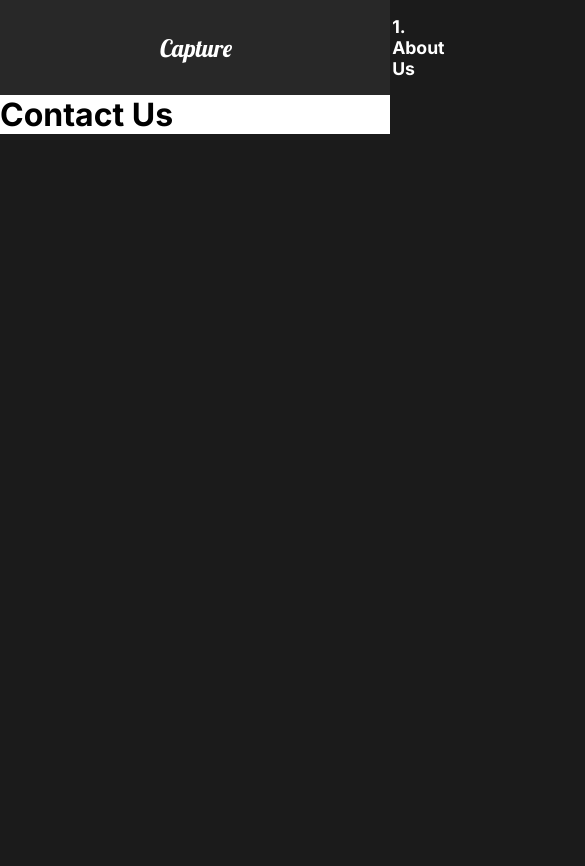
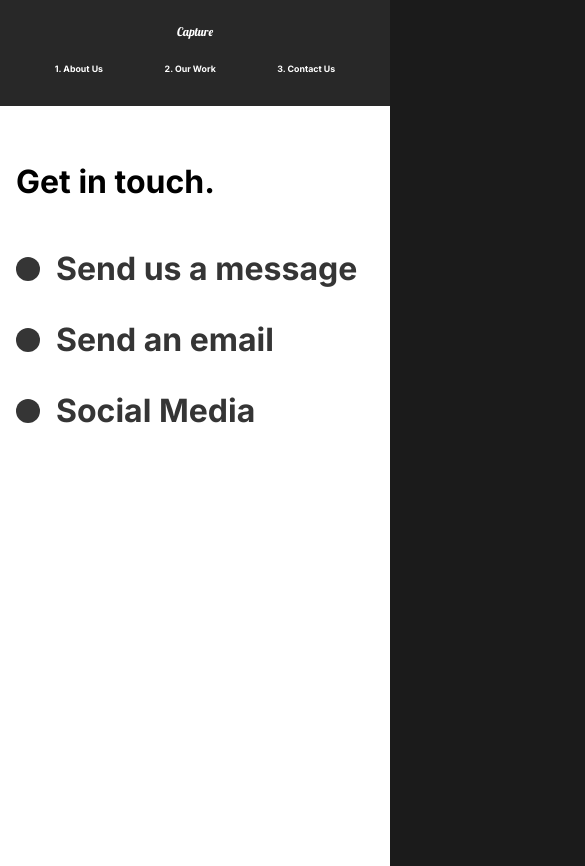
Before and after one commit to marcomondelli/react-website-portfolio, a React (Create React App) app: page /contact in a window 390 px wide. Shown: the top 866 px of the page, 585 px wide, since content can reach past the window. Before the commit the page ends 844 px from the top, so only its background shows below. Built offline with nearby package versions, Linux system fonts and the light colour scheme.

Commit message:
12. Mobile friendly

```diff
--- a/src/App.js
+++ b/src/App.js
@@ -11,6 +11,7 @@
 import { Route, Routes, useLocation } from "react-router-dom";
 //Animations
 import { AnimatePresence } from "framer-motion";
+
 
 function App() {
   const location = useLocation();
--- a/src/components/GlobalStyle.js
+++ b/src/components/GlobalStyle.js
@@ -6,9 +6,19 @@
     padding: 0;
     box-sizing: border-box;
 }
+html{
+    @media (max-width: 1700px){
+        font-size: 75%;
+    }
+    @media (max-width: 1300px){
+        font-size: 50%;
+    }
+
+}
 body{
     background: #1b1b1b;
     font-family: 'Inter', sans-serif;
+    overflow-x: hidden;
 }
 button{
     font-weight: bold;
--- a/src/components/Nav.js
+++ b/src/components/Nav.js
@@ -31,6 +31,9 @@
     align-items: center;
     padding: 1rem 10rem;
     background: #282828;
+    position: sticky;
+    top: 0;
+    z-index: 10;
     .link{
         color: white;
         text-decoration: none;
@@ -50,6 +53,22 @@
         padding-left: 10rem;
         position: relative;
     }
+    @media (max-width: 1300px){
+        flex-direction: column;
+        padding: 2rem 1rem;
+        #logo{
+            display: inline-block;
+            margin: 1rem;
+        }
+        ul{
+            padding: 2rem;
+            justify-content: space-around;
+            width: 100%;
+        }
+        li{
+            padding: 0;
+        }
+    }
 `;
 
 export default Nav;
--- /dev/null
+++ b/src/components/ScrollTop.js
@@ -0,0 +1,15 @@
+import { useEffect } from "react";
+import { useLocation } from "react-router-dom";
+
+const ScrollTop = () => {
+    const { pathname } = useLocation();
+    useEffect(() => {
+        window.scroll({
+            top: 0,
+            left: 0,
+        });
+    }, [pathname]);
+    return null;
+};
+
+export default ScrollTop;
--- a/src/components/ServicesSection.js
+++ b/src/components/ServicesSection.js
@@ -67,10 +67,20 @@
     width: 70%;
     padding: 2rem 0rem 4rem 0rem;
   }
+  @media (max-width: 1300px) {
+    display: block;
+    text-align: left;
+    p {
+      width: 100%;
+    }
+  }
 `;
 const Cards = styled.div`
   display: flex;
   flex-wrap: wrap;
+  @media (max-width: 1300px) {
+    justify-content: center;
+  }
 `;
 const Card = styled.div`
   flex-basis: 20rem;
--- a/src/components/useScroll.js
+++ b/src/components/useScroll.js
@@ -4,7 +4,7 @@
 
 export const useScroll = () => {
   const controls = useAnimationControls();
-  const [element, inView] = useInView({ threshold: 0.5 });
+  const [element, inView] = useInView({ threshold: 0.3 });
     useEffect(() => {
         if (inView) {
             controls.start("show");
--- a/src/pages/AboutUS.js
+++ b/src/pages/AboutUS.js
@@ -6,6 +6,7 @@
 //Animations
 import { motion } from "framer-motion";
 import { pageAnimation } from "../components/animation";
+import ScrollTop from "../components/ScrollTop";
 
 const AboutUS = () => {
   return (
@@ -18,6 +19,7 @@
       <AboutSection />
       <ServicesSection />
       <FaqSection />
+      <ScrollTop />
     </motion.div>
   );
 };
--- a/src/pages/ContactUs.js
+++ b/src/pages/ContactUs.js
@@ -1,20 +1,84 @@
 import React from "react";
 //Animations
 import { motion } from "framer-motion";
-import { pageAnimation } from "../components/animation";
+import { pageAnimation, titleAnimation } from "../components/animation";
+import styled from "styled-components";
+import ScrollTop from "../components/ScrollTop";
 
 const ContactUs = () => {
   return (
-    <motion.div
+    <ContactStyle
       variants={pageAnimation}
       initial="hidden"
       animate="show"
       exit="exit"
       style={{ background: "#fff" }}
     >
-      <h1>Contact Us</h1>
-    </motion.div>
+      <Title>
+        <Hide>
+          <motion.h2 variants={titleAnimation}>Get in touch.</motion.h2>
+        </Hide>
+      </Title>
+      <div>
+        <Hide>
+          <Social variants={titleAnimation}>
+            <Circle />
+            <h2>Send us a message</h2>
+          </Social>
+        </Hide>
+        <Hide>
+          <Social variants={titleAnimation}>
+            <Circle />
+            <h2>Send an email</h2>
+          </Social>
+        </Hide>
+        <Hide>
+          <Social variants={titleAnimation}>
+            <Circle />
+            <h2>Social Media</h2>
+          </Social>
+        </Hide>
+      </div>
+      <ScrollTop />
+    </ContactStyle>
   );
 };
 
+const ContactStyle = styled(motion.div)`
+  padding: 5rem 10rem;
+  color: #353535;
+  min-height: 90vh;
+  @media (max-width: 1300px) {
+    padding: 2rem 2rem;
+    font-size: 1rem;
+  }
+`;
+
+const Title = styled.div`
+  margin-bottom: 4rem;
+  color: black;
+  @media (max-width: 1300px) {
+    margin-top: 5rem;
+  }
+`;
+
+const Hide = styled.div`
+  overflow: hidden;
+`;
+
+const Circle = styled.div`
+  border-radius: 50%;
+  width: 3rem;
+  height: 3rem;
+  background: #353535;
+`;
+
+const Social = styled(motion.div)`
+  display: flex;
+  align-items: center;
+  h2 {
+    margin: 2rem;
+  }
+`;
+
 export default ContactUs;
--- a/src/pages/MovieDetail.js
+++ b/src/pages/MovieDetail.js
@@ -69,6 +69,10 @@
     height: 70vh;
     object-fit: cover;
   }
+  @media (max-width: 1300px) {
+    display: block;
+    text-align: center;
+  }
 `;
 const Awards = styled.div`
   min-height: 80vh;
@@ -76,6 +80,10 @@
   margin: 5rem 10rem;
   align-items: center;
   justify-content: space-around;
+  @media (max-width: 1300px) {
+    display: block;
+    margin: 2rem 2rem;
+  }
 `;
 const ImageDisplay = styled.div`
   min-height: 50vh;
--- a/src/pages/OurWork.js
+++ b/src/pages/OurWork.js
@@ -7,6 +7,7 @@
 import goodtimes from "../img/goodtimes-small.png";
 //Animations
 import { motion } from "framer-motion";
+import ScrollTop from "../components/ScrollTop";
 import {
   pageAnimation,
   fade,
@@ -57,6 +58,7 @@
           <img src={goodtimes} alt="goodtimes" />
         </Link>
       </Movie>
+      <ScrollTop />
     </Work>
   );
 };
@@ -67,6 +69,9 @@
   padding: 5rem 10rem;
   h2 {
     padding: 1rem 0rem;
+  }
+  @media (max-width: 1300px) {
+    padding: 2rem 2rem;
   }
 `;
 const Movie = styled(motion.div)`
--- a/src/styles.js
+++ b/src/styles.js
@@ -8,6 +8,11 @@
   justify-content: space-between;
   padding: 5rem 10rem;
   color: white;
+  @media (max-width: 1300px) {
+    display: block;
+    padding: 2rem 2rem;
+    text-align: center;
+  }
 `;
 export const Description = styled.div`
   flex: 1;
@@ -15,6 +20,12 @@
   z-index: 2;
   h2 {
     font-weight: lighter;
+  }
+  @media (max-width: 1300px) {
+    padding: 0;
+    button {
+      margin: 2rem 0rem 5rem 0rem;
+    }
   }
 `;
 export const Image = styled.div`
```
